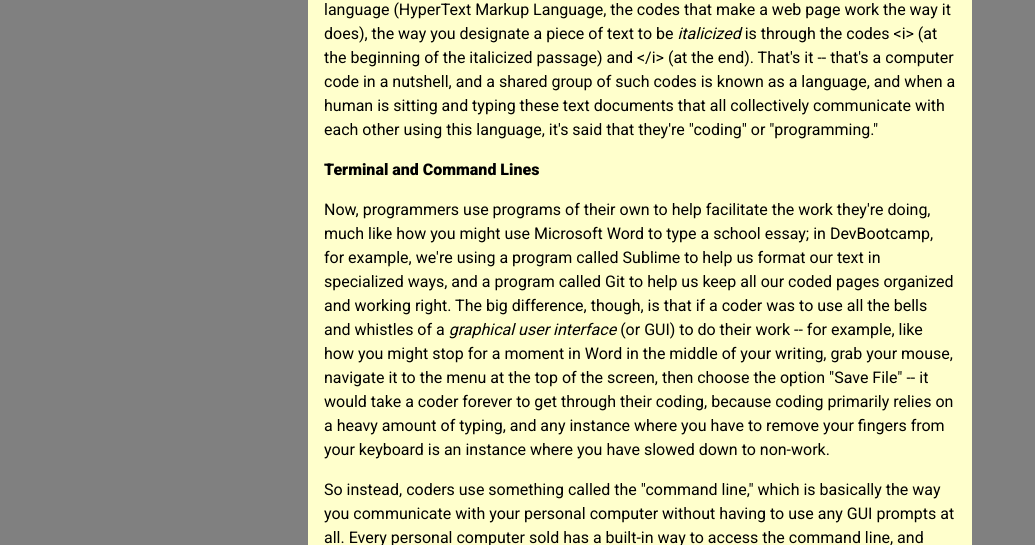
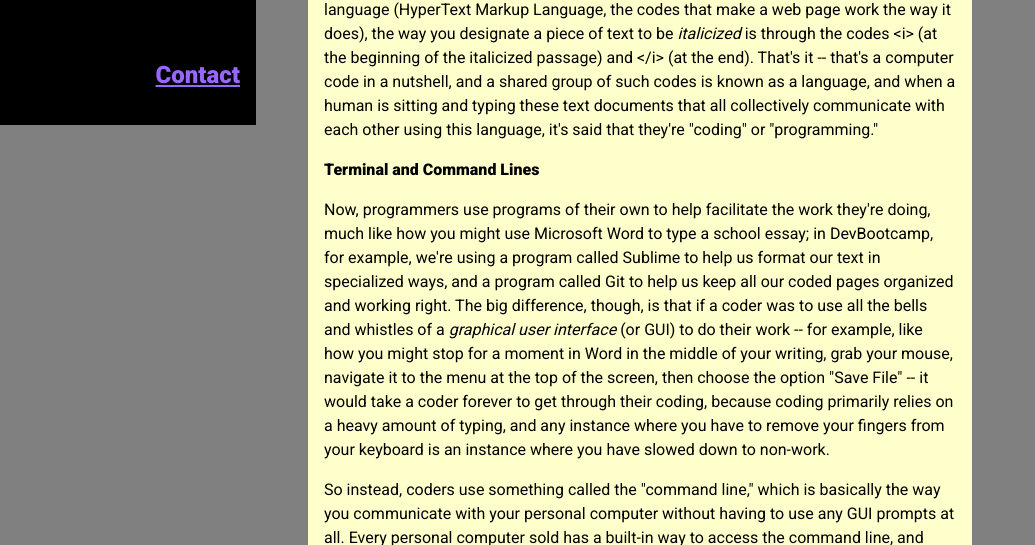
Before and after one commit to jasonpettus/jasonpettus.github.io, a plain HTML site: page blog/t1-git-blog.html in a window 1280 px wide. Shown: the part 715-1260 px from the top of the page, without its empty margins (0-1035 px from the left). Drawn offline with Linux system fonts and the light colour scheme.

Commit message:
Edit default.css

```diff
--- a/stylesheets/default.css
+++ b/stylesheets/default.css
@@ -16,8 +16,8 @@
 
 .menu {
   background-color: black;
-  margin-bottom: 1em;
-  padding: 0;
+  margin-bottom: 0;
+  padding: 1em;
   border-radius: 0;
   color: #ffffcc;
 }
```
